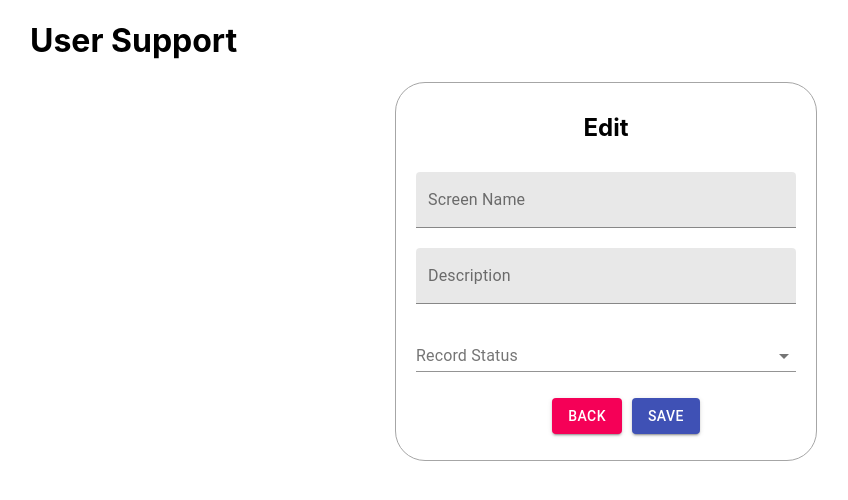
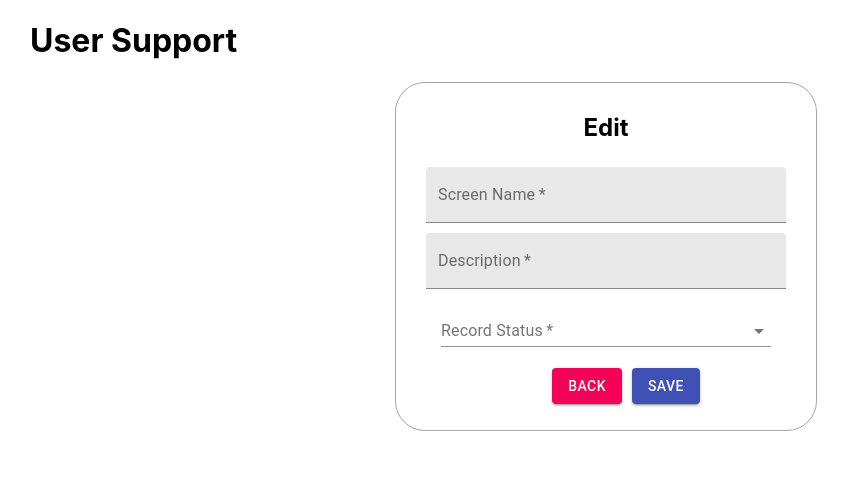
Before and after one commit to jordanmklee/react-user-support, a React (Create React App) app: page /edit in a window 1280 px wide. Shown: the top 500 px of the page, without its empty margins (34-882 px from the left). Built offline with nearby package versions, Linux system fonts and the light colour scheme; no server answers.

Commit message:
Simple form checking for Add

```diff
--- a/src/App.css
+++ b/src/App.css
@@ -87,10 +87,9 @@ div.editContainer{
 	margin: auto;
 }
 
-ul.textFieldContainer{
-	list-style-type: none;
+div.inputContainer{
+	padding-left: 20px;
+	padding-right: 20px;
+	padding-top: 5px;
+	padding-bottom: 5px;
 }
-
-ul.textFieldContainer li{
-	padding: 10px;
-}
--- a/src/Edit.js
+++ b/src/Edit.js
@@ -4,6 +4,7 @@ import { Link } from "react-router-dom";
 import TextField from '@material-ui/core/TextField';
 import InputLabel from "@material-ui/core/InputLabel";
 import FormControl from '@material-ui/core/FormControl';
+import FormHelperText from '@material-ui/core/FormHelperText';
 import Select from "@material-ui/core/Select";
 import MenuItem from '@material-ui/core/MenuItem';
 import Button from "@material-ui/core/Button";
@@ -16,7 +17,8 @@ class Edit extends React.Component{
 	state = {
 		screenName: "",
 		description: "",
-		recordStatus: "",	// Default recordStatus is 1 (New)
+		recordStatus: "",
+		error: false,
 	}
 
 	handleNewScreenName = (value) => {
@@ -33,6 +35,13 @@ class Edit extends React.Component{
 
 	// Creates new record and submits it via API
 	handleSaveClick = (event) => {
+
+		// Error checking for filled out form
+		if(!(this.state.screenName === ""
+			|| this.state.description === ""
+			|| this.state.recordStatus === "")){
+			this.setState({error: false});
+
 			let newRecord = {
 				"Id": "0",									// TODO Hardcoded ID = 0 for ADD
 				"ScreenName": this.state.screenName,
@@ -50,10 +59,17 @@ class Edit extends React.Component{
 				.then(res => {
 					console.log(res.data);
 				})
+
+		}
+		else{
+			console.log("Fill out the form before submitting!");
+			this.setState({error: true});
+		}
 	}
 
 	render(){
 		// TODO use GetUserBySupportId API to fill in the default values when editing
+
 		// TODO use GetRecordStatusListForUsers API to fill in the Record Status dropdown values
 		var recordStatusValues;
 		axios.get(GET_RECORD_STATUS_URL)
@@ -63,18 +79,38 @@ class Edit extends React.Component{
 			});
 
 		return(
-			<div>
 			<div className="editContainer">
 				<h2>Edit</h2>
-					<div style={{padding: 10}}>
-						<TextField label="Screen Name" variant="filled" fullWidth onChange={this.handleNewScreenName}/>
+
+				<div className="inputContainer">
+					{this.state.error
+						? <TextField label="Screen Name" variant="filled" error helperText="Required" required fullWidth onChange={this.handleNewScreenName}/>
+						: <TextField label="Screen Name" variant="filled" required fullWidth onChange={this.handleNewScreenName}/>}
 				</div>
-					<div style={{padding: 10}}>
-						<TextField label="Description" variant="filled" fullWidth onChange={this.handleNewDescription}/>
+
+				<div className="inputContainer">
+					{this.state.error
+						? <TextField label="Description" variant="filled" error helperText="Required" required fullWidth onChange={this.handleNewDescription}/>
+						: <TextField label="Description" variant="filled" required fullWidth onChange={this.handleNewDescription}/>}
 				</div>
-					<div style={{padding: 10}}>
-					<FormControl style={{width: "100%"}}>
-						<InputLabel>Record Status</InputLabel>
+
+				<div className="inputContainer" style={{paddingLeft: "35px", paddingRight: "35px"}}>
+					{this.state.error
+						? <FormControl style={{width: "100%"}}>
+							<InputLabel error required>Record Status</InputLabel>
+							<Select
+								value={this.state.recordStatus}
+								onChange={this.handleNewRecordStatus}
+								fullWidth
+								error>
+								<MenuItem value={1}>New</MenuItem>
+								<MenuItem value={2}>Visible</MenuItem>
+								<MenuItem value={3}>Not Visible</MenuItem>
+							</Select>
+							<FormHelperText error>Required</FormHelperText>
+						</FormControl>
+						: <FormControl style={{width: "100%"}}>
+							<InputLabel required>Record Status</InputLabel>
 							<Select
 								value={this.state.recordStatus}
 								onChange={this.handleNewRecordStatus}
@@ -83,18 +119,19 @@ class Edit extends React.Component{
 								<MenuItem value={2}>Visible</MenuItem>
 								<MenuItem value={3}>Not Visible</MenuItem>
 							</Select>
-					</FormControl>
+						</FormControl>}
+
 				</div>
 
 				<ul className="buttonContainer">
 					<li><Link to="/">
 						<Button variant="contained" color="secondary">BACK</Button>
 					</Link></li>
-						<li><Link to="/">
+					<li>
 						<Button variant="contained" color="primary" onClick={this.handleSaveClick}>SAVE</Button>
-						</Link></li>
+					</li>
 				</ul>
-				</div>
+
 			</div>
 		)
 	}
```
Lines whose indentation alone changed are shown as unchanged.
